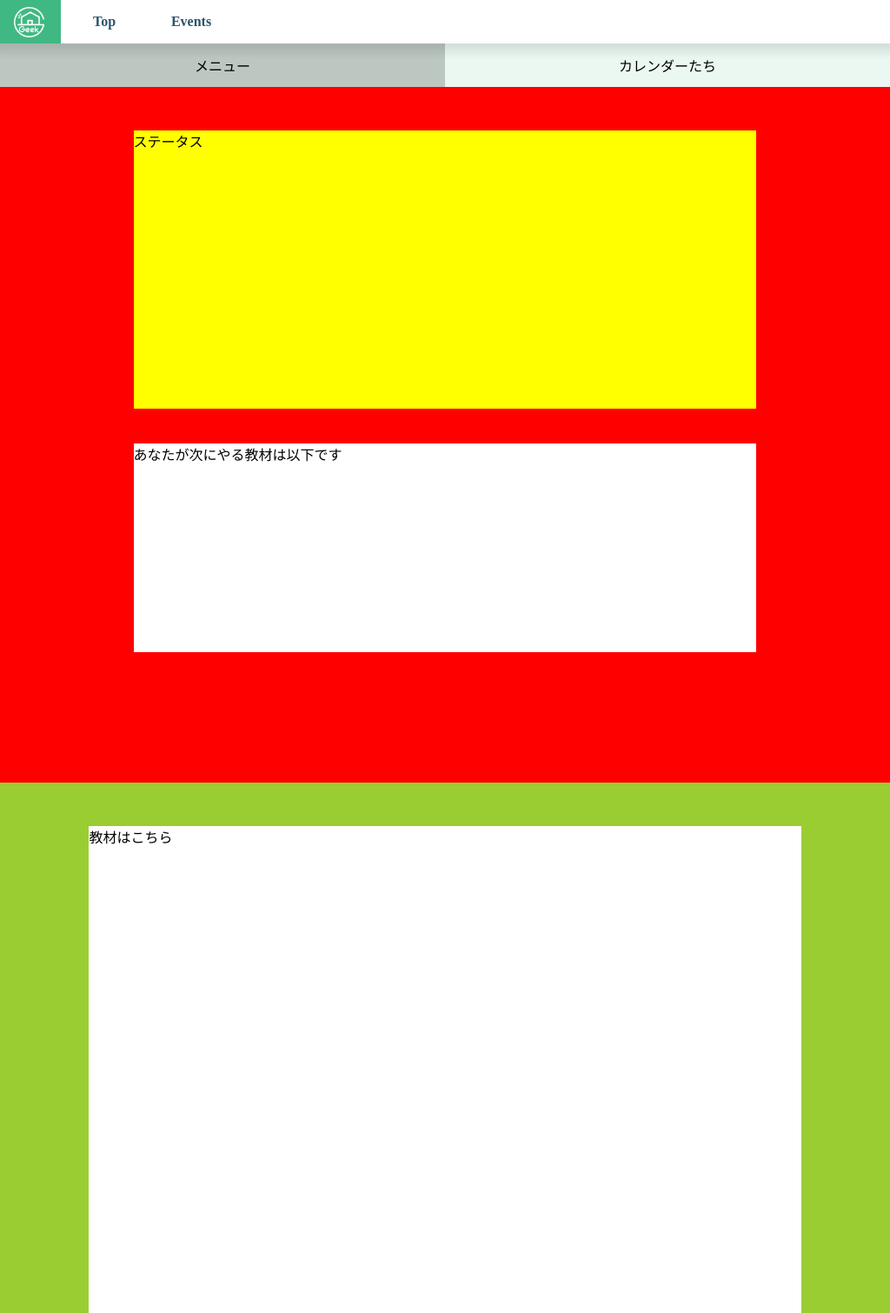
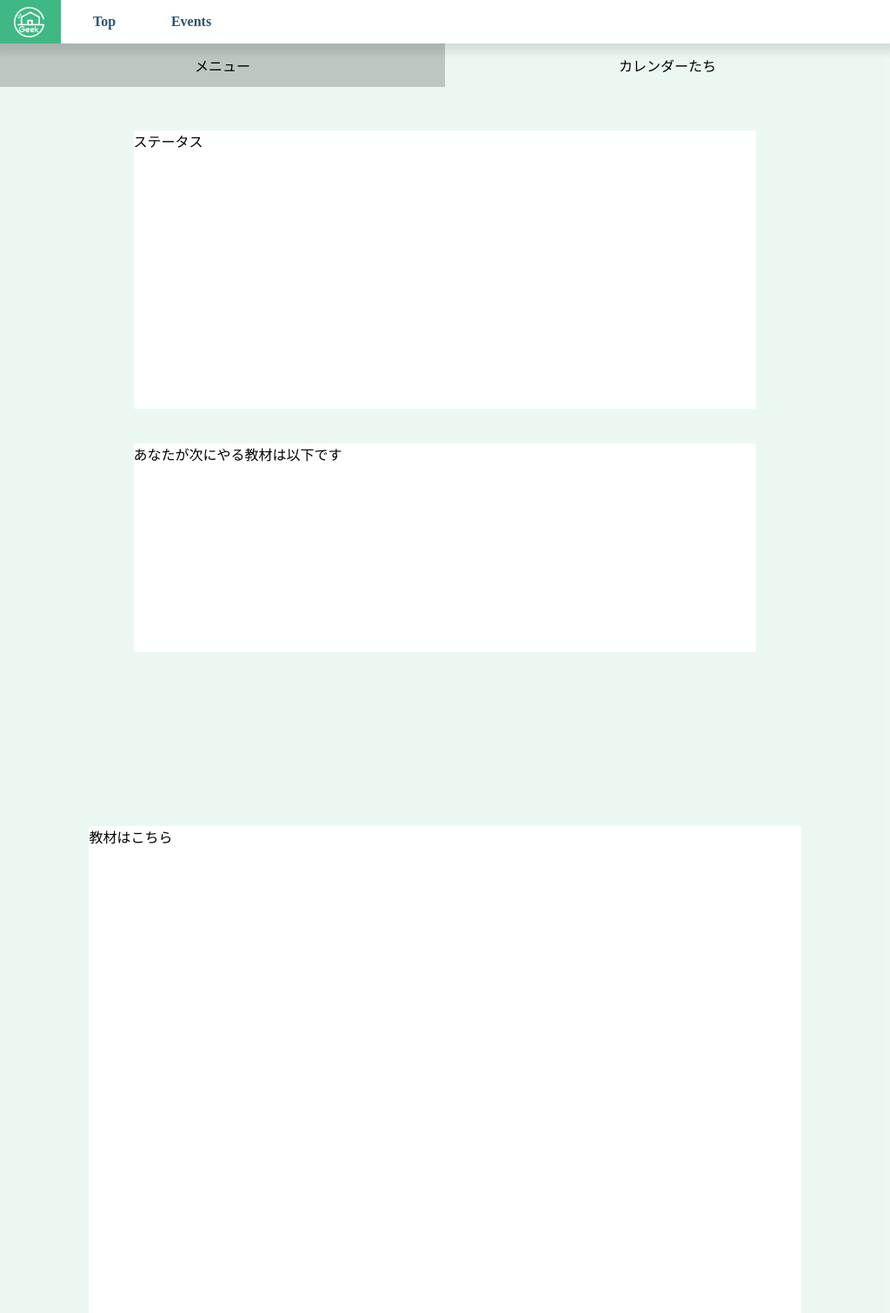
Before and after one commit to aokato/family, a Vue app: page / in a window 1024 px wide. Shown: the whole page at 87% size. Built offline with nearby package versions, Linux system fonts and the light colour scheme.

Commit message:
大まかなレイアウト完成(レスポンシブ)

```diff
--- a/src/components/Status.vue
+++ b/src/components/Status.vue
@@ -7,20 +7,20 @@ export default {};
 <style lang="scss" scoped>
 @media screen and (min-width: 1024px) {
   #status {
-    background: yellow;
     width: 70%;
+    background: white;
   }
 }
 @media screen and (min-width: 700px) and (max-width: 1024px) {
   #status {
-    background: yellow;
     width: 70%;
+    background: white;
   }
 }
 @media screen and (min-width: 350px) and (max-width: 700px) {
   #status {
-    background: yellow;
     width: 70%;
+    background: white;
   }
 }
 </style>
--- a/src/components/TextBooks.vue
+++ b/src/components/TextBooks.vue
@@ -11,7 +11,6 @@ export default {};
 <style lang="scss" scoped>
 @media screen and (min-width: 1024px) {
   #textbooks {
-    background: yellowgreen;
     width: 100%;
     display: flex;
     flex-direction: row;
@@ -26,7 +25,6 @@ export default {};
 }
 @media screen and (min-width: 700px) and (max-width: 1024px) {
   #textbooks {
-    background: yellowgreen;
     width: 100%;
     display: flex;
     flex-direction: row;
@@ -41,7 +39,6 @@ export default {};
 }
 @media screen and (min-width: 350px) and (max-width: 700px) {
   #textbooks {
-    background: yellowgreen;
     width: 100%;
     display: flex;
     flex-direction: row;
--- a/src/views/Top.vue
+++ b/src/views/Top.vue
@@ -101,7 +101,7 @@ export default {
         width: 60%;
         min-height: 100vh;
         padding-top: 50px;
-        background: red;
+
         display: flex;
         flex-direction: column;
         align-items: center;
@@ -125,7 +125,7 @@ export default {
         width: 40%;
         min-height: 100vh;
         padding-top: 50px;
-        background: blue;
+
         display: flex;
         flex-direction: column;
         align-items: center;
@@ -187,7 +187,7 @@ export default {
         width: 100%;
         min-height: 100vh;
         padding-top: 50px;
-        background: red;
+
         display: flex;
         flex-direction: column;
         align-items: center;
@@ -211,7 +211,7 @@ export default {
         width: 100%;
         min-height: 100vh;
         padding-top: 50px;
-        background: blue;
+
         display: flex;
         flex-direction: column;
         align-items: center;
@@ -275,7 +275,7 @@ export default {
         width: 100%;
         min-height: 100vh;
         padding-top: 50px;
-        background: red;
+
         display: flex;
         flex-direction: column;
         align-items: center;
@@ -299,7 +299,7 @@ export default {
         width: 100%;
         min-height: 100vh;
         padding-top: 50px;
-        background: blue;
+
         display: flex;
         flex-direction: column;
         align-items: center;
```
